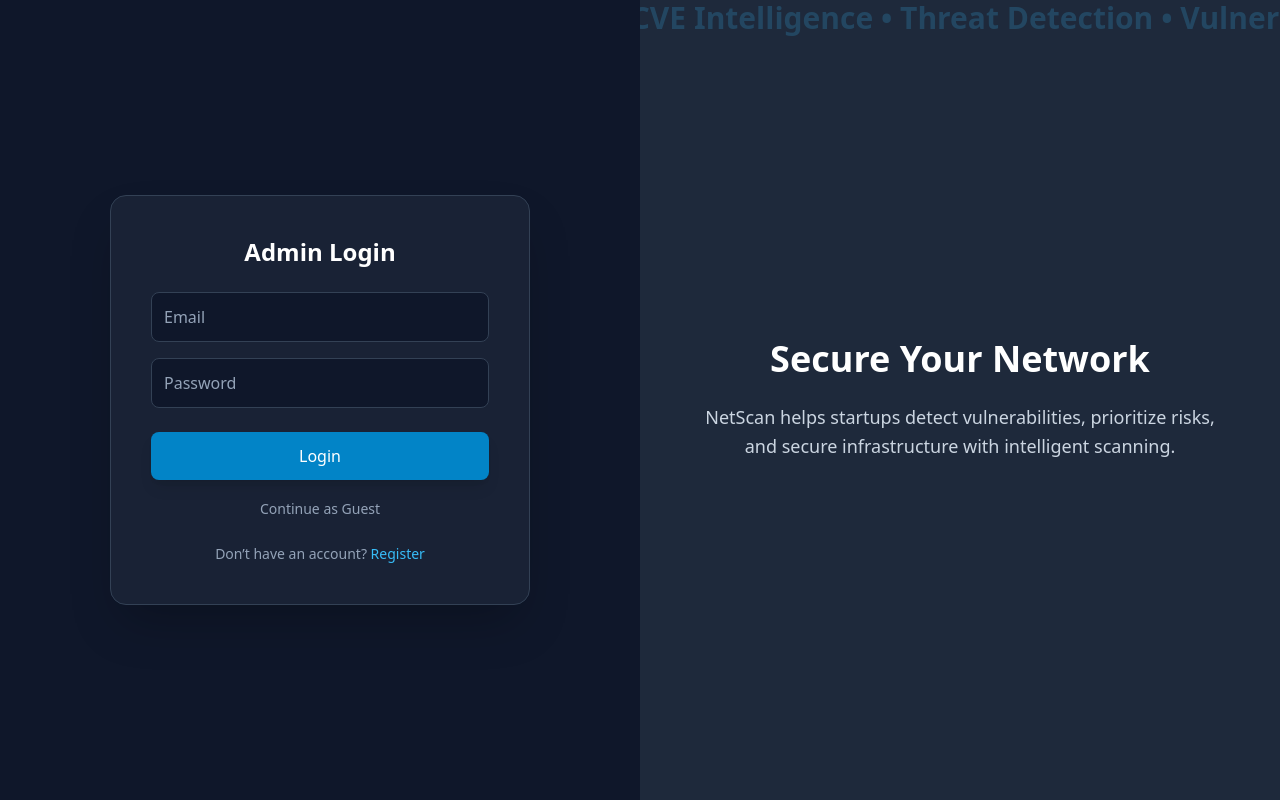
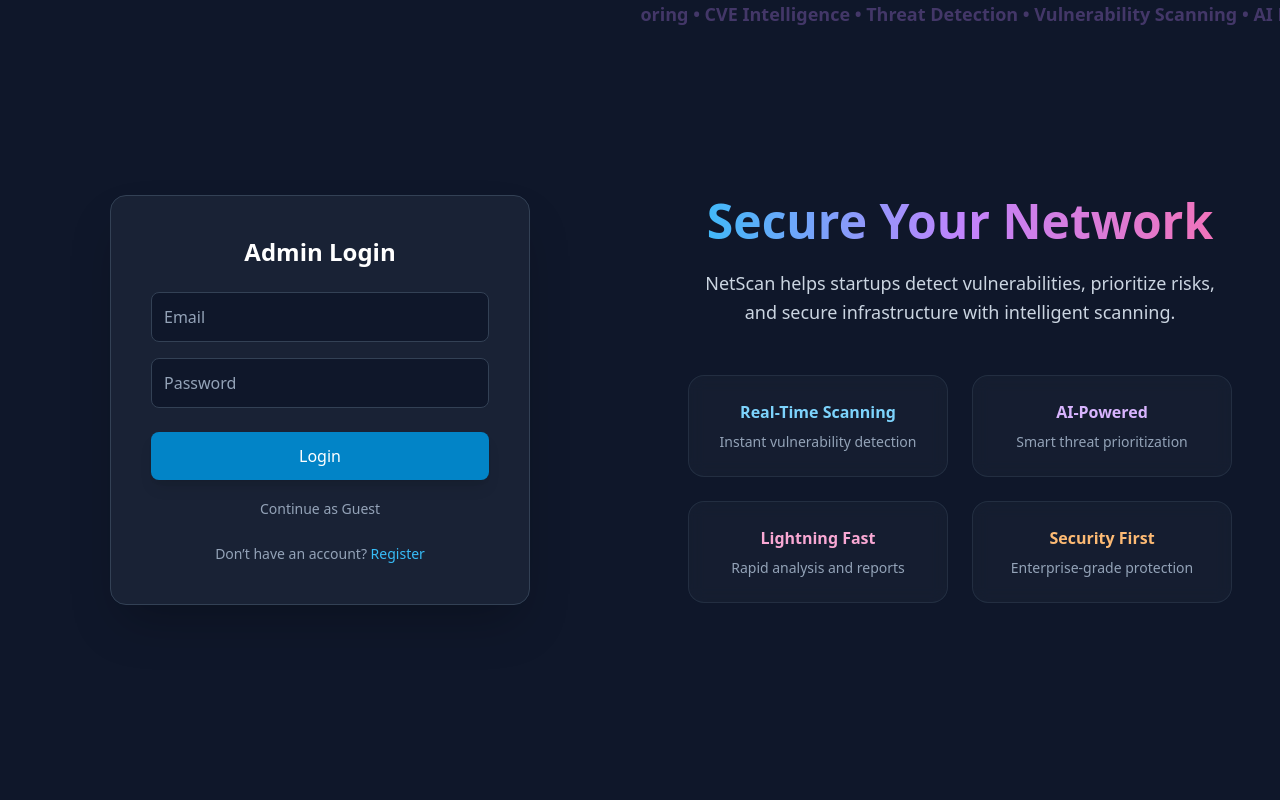
Before and after one commit to ManjiriKinage/NetScan-Finals, a Flask app: page /login in a window 1280 px wide. Run offline with Flask 2, Linux system fonts and the light colour scheme; parts of the project's set-up code (start-up, migrations or seed data) failed here and were passed over; some libraries are stand-ins or nearby versions.

Commit message:
last UI upgrade

```diff
--- a/templates/login.html
+++ b/templates/login.html
@@ -52,29 +52,50 @@
     </div>
   </div>
 
-  <!-- RIGHT SIDE – MOVING TEXT -->
-  <div class="w-1/2 flex items-center justify-center bg-slate-800 relative overflow-hidden">
+  <!-- RIGHT SIDE – FEATURES -->
+  <div class="w-1/2 flex items-center justify-center relative overflow-hidden">
 
-    <!-- Moving keywords -->
-    <div class="absolute inset-0 opacity-20">
-      <div class="animate-marquee whitespace-nowrap text-3xl font-semibold text-sky-400">
-        Real-Time Network Monitoring • CVE Intelligence •
-        Threat Detection • Vulnerability Scanning •
-        AI Risk Summary • Startup Security •
-        Automated Reports •
+    <div class="absolute inset-0 opacity-30">
+      <div class="animate-marquee whitespace-nowrap text-lg font-semibold text-purple-400">
+        Real-Time Monitoring • CVE Intelligence • Threat Detection • Vulnerability Scanning • AI Risk Analysis • Automated Reports •
       </div>
     </div>
 
-    <!-- Static center content -->
     <div class="relative z-10 text-center px-12">
-      <h1 class="text-4xl font-bold mb-6">
+      <h1 class="text-5xl font-bold mb-6 bg-gradient-to-r from-sky-400 via-purple-400 to-pink-400 bg-clip-text text-transparent">
         Secure Your Network
       </h1>
-      <p class="text-slate-300 text-lg leading-relaxed">
-        NetScan helps startups detect vulnerabilities,
-        prioritize risks, and secure infrastructure
-        with intelligent scanning.
+
+      <p class="text-slate-300 text-lg leading-relaxed mb-12">
+        NetScan helps startups detect vulnerabilities, prioritize risks, and secure infrastructure with intelligent scanning.
       </p>
+
+      <!-- Features Grid -->
+      <div class="grid grid-cols-2 gap-6 mt-12">
+        <div class="bg-slate-800/40 backdrop-blur border border-slate-700/50 p-6 rounded-2xl hover:bg-slate-800/60 transition">
+          <i class="fas fa-network-wired text-3xl text-sky-400 mb-3"></i>
+          <h3 class="font-semibold text-sky-300 mb-2">Real-Time Scanning</h3>
+          <p class="text-slate-400 text-sm">Instant vulnerability detection</p>
+        </div>
+
+        <div class="bg-slate-800/40 backdrop-blur border border-slate-700/50 p-6 rounded-2xl hover:bg-slate-800/60 transition">
+          <i class="fas fa-brain text-3xl text-purple-400 mb-3"></i>
+          <h3 class="font-semibold text-purple-300 mb-2">AI-Powered</h3>
+          <p class="text-slate-400 text-sm">Smart threat prioritization</p>
+        </div>
+
+        <div class="bg-slate-800/40 backdrop-blur border border-slate-700/50 p-6 rounded-2xl hover:bg-slate-800/60 transition">
+          <i class="fas fa-bolt text-3xl text-pink-400 mb-3"></i>
+          <h3 class="font-semibold text-pink-300 mb-2">Lightning Fast</h3>
+          <p class="text-slate-400 text-sm">Rapid analysis and reports</p>
+        </div>
+
+        <div class="bg-slate-800/40 backdrop-blur border border-slate-700/50 p-6 rounded-2xl hover:bg-slate-800/60 transition">
+          <i class="fas fa-lock-open text-3xl text-orange-400 mb-3"></i>
+          <h3 class="font-semibold text-orange-300 mb-2">Security First</h3>
+          <p class="text-slate-400 text-sm">Enterprise-grade protection</p>
+        </div>
+      </div>
     </div>
 
   </div>
@@ -103,9 +124,28 @@ async function login(){
   0% { transform: translateX(0%); }
   100% { transform: translateX(-50%); }
 }
+
+@keyframes blob {
+  0%, 100% { transform: translate(0, 0) scale(1); }
+  33% { transform: translate(30px, -50px) scale(1.1); }
+  66% { transform: translate(-20px, 20px) scale(0.9); }
+}
+
 .animate-marquee {
   display: inline-block;
-  animation: marquee 15s linear infinite;
+  animation: marquee 25s linear infinite;
+}
+
+.animate-blob {
+  animation: blob 7s infinite;
+}
+
+.animation-delay-2000 {
+  animation-delay: 2s;
+}
+
+.animation-delay-4000 {
+  animation-delay: 4s;
 }
 </style>
 
```
Also changed, not shown: templates/register.html (+15 -17 lines).
